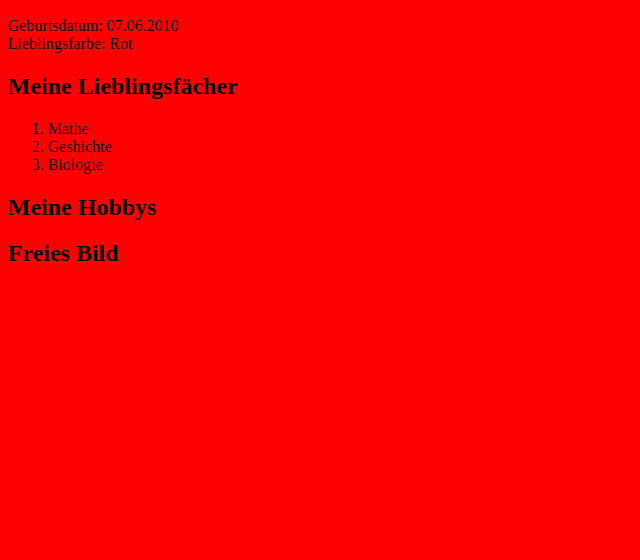
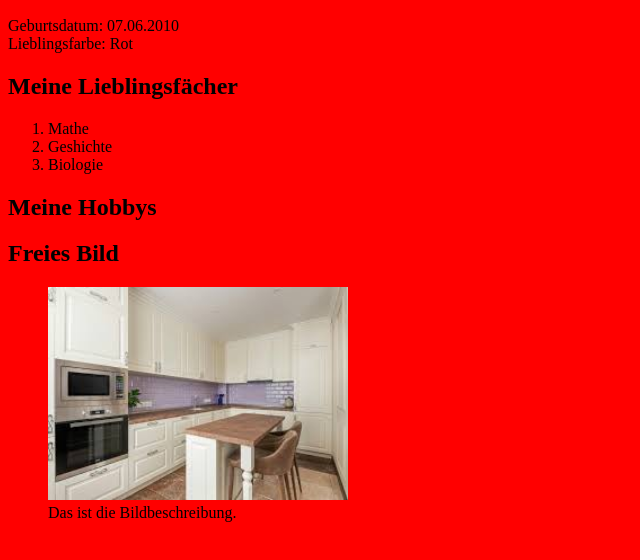
Before and after one commit to andreastelzmueller-coder/Stelzmueller-web-uebung01, a plain HTML site: page index.html in a window 1280 px wide. Shown: the part 110-670 px from the top of the page, without its empty margins (0-640 px from the left). Drawn offline with Linux system fonts and the light colour scheme.

Commit message:
Update index.html

```diff
--- a/index.html
+++ b/index.html
@@ -23,6 +23,10 @@
   </ol>
 
   <h2>Freies Bild</h2>
+    <figure>
+    <img src="img/bild1.jpg" title="Freies Bild" alt="Küche" width="300" height="auto">
+    <figcaption>Das ist die Bildbeschreibung.</figcaption>
+</figure>
 <script>
   const hobbys = ["lesen", "backen", "laufen", "Andrea"];  // deine eigenen Hobbys und Name eintragen
   const liste = document.getElementById("liste-hobbys");
```
